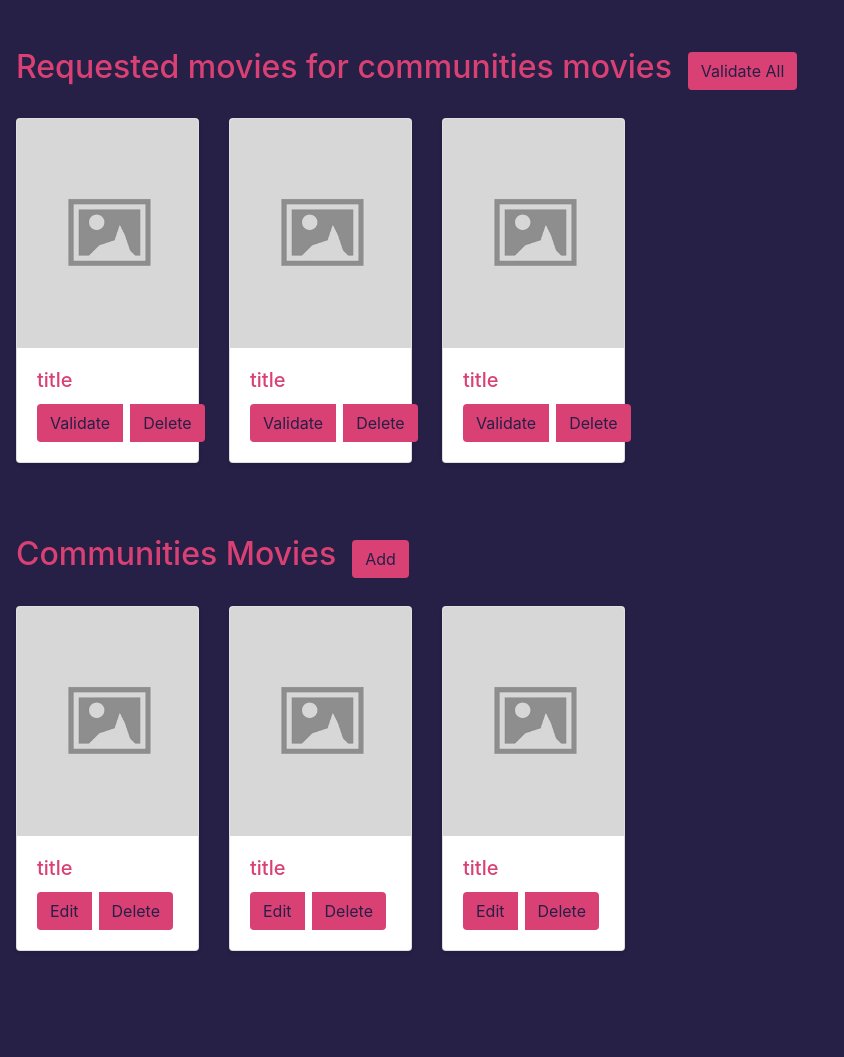
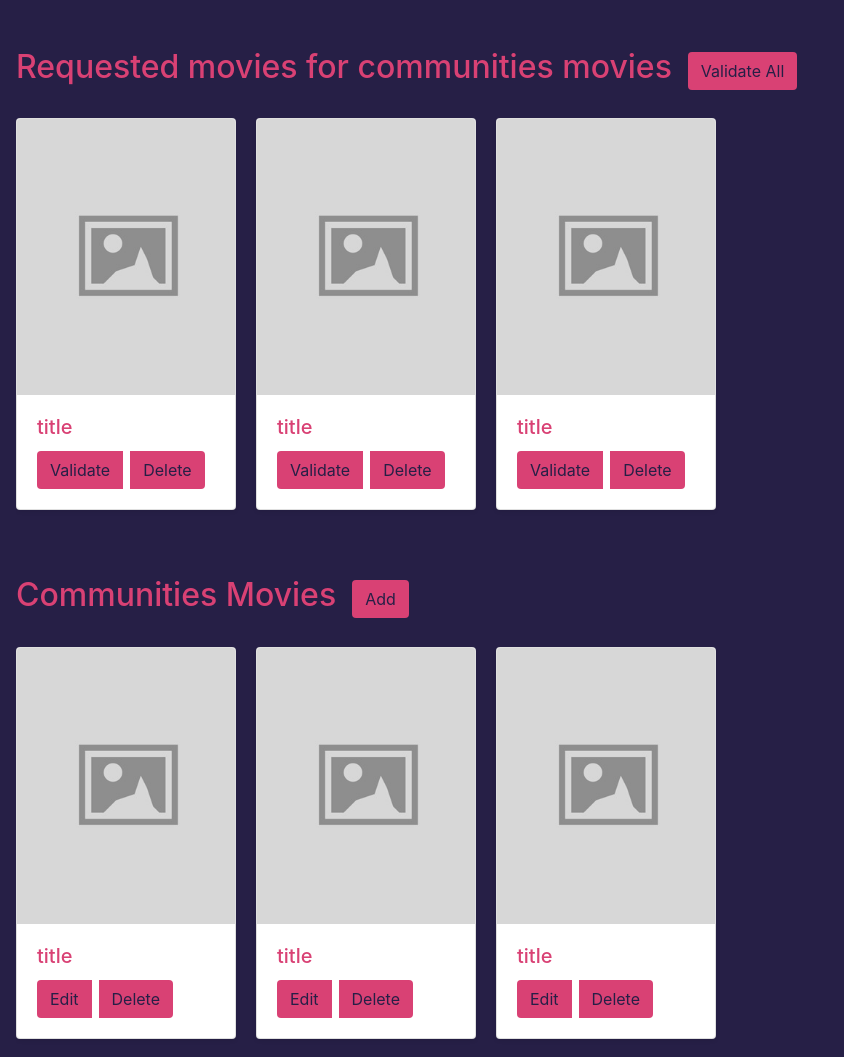
Before and after one commit to MakhairaTCM/IUT_S2_RottenBanana, a PHP site: page /pages/adminList.html in a window 1280 px wide. Shown: the part 74-1131 px from the top of the page, without its empty margins (0-844 px from the left). Before the commit the page ends 1025 px from the top, so only its background shows below. Run offline with PHP 8.4, Linux system fonts and the light colour scheme; some libraries are stand-ins or nearby versions.

Commit message:
responsiveAdminList

```diff
--- a/front/css/styleFrontTheo.css
+++ b/front/css/styleFrontTheo.css
@@ -33,34 +33,38 @@ td{
 }
 
 
-/* Common scrollbar style for all specified elements */
 #movie-posters::-webkit-scrollbar,
 #movie-posters-ranking::-webkit-scrollbar,
 #movie-posters-random::-webkit-scrollbar,
 #movie-posters-community::-webkit-scrollbar,
-.ligneFlex::-webkit-scrollbar {
+.ligneFlex::-webkit-scrollbar,
+.rowResponsiveAdmin::-webkit-scrollbar{
     height: 12px;
 }
 
-/* Common scrollbar thumb style for all specified elements */
+
 #movie-posters::-webkit-scrollbar-thumb,
 #movie-posters-ranking::-webkit-scrollbar-thumb,
 #movie-posters-random::-webkit-scrollbar-thumb,
 #movie-posters-community::-webkit-scrollbar-thumb,
-.ligneFlex::-webkit-scrollbar-thumb {
+.ligneFlex::-webkit-scrollbar-thumb,
+.rowResponsiveAdmin::-webkit-scrollbar {
     background: #888;
     border-radius: 6px;
 }
 
-/* Common scrollbar thumb hover style for all specified elements */
+
 #movie-posters::-webkit-scrollbar-thumb:hover,
 #movie-posters-ranking::-webkit-scrollbar-thumb:hover,
 #movie-posters-random::-webkit-scrollbar-thumb:hover,
 #movie-posters-community::-webkit-scrollbar-thumb:hover,
-.ligneFlex::-webkit-scrollbar-thumb:hover {
-    background: #555;
+.ligneFlex::-webkit-scrollbar-thumb:hover,
+.rowResponsiveAdmin::-webkit-scrollbar {
+    background: #D94174;
 }
-
+.rowResponsiveAdmin::-webkit-scrollbar {
+    background: #D94174;
+}
 
 
 #movie-posters {
@@ -231,3 +235,18 @@ td{
 .backdropFilterBr{
     backdrop-filter: brightness(0.6);
 }
+.fixedHeightWidthCard{
+    width: 220px;
+    height: 380px;
+    margin-right: 20px;
+    margin-bottom: 30px;
+
+
+}
+.rowResponsiveAdmin{
+    display: flex;
+    flex-wrap: nowrap;
+    overflow: hidden;
+    overflow-x: scroll;
+
+}
--- a/front/pages/adminList.html
+++ b/front/pages/adminList.html
@@ -65,8 +65,8 @@
                     </a>
                 </div>
 
-                <div class="row">
-                    <div class="col-6 col-sm-3 col-md-2  ">
+                <div class="rowResponsiveAdmin">
+                    <div class="fixedHeightWidthCard  ">
                         <div class="card mb-4 shadow-sm">
                             <img src="../assets/placeholder.jpg" class="card-img-top" alt="Film Poster">
                             <div class="card-body">
@@ -82,7 +82,7 @@
                             </div>
                         </div>
                     </div>
-                    <div class="col-6 col-sm-3 col-md-2  ">
+                    <div class="fixedHeightWidthCard  ">
                         <div class="card mb-4 shadow-sm">
                             <img src="../assets/placeholder.jpg" class="card-img-top" alt="Film Poster">
                             <div class="card-body">
@@ -98,7 +98,7 @@
                             </div>
                         </div>
                     </div>
-                    <div class=" col-6 col-sm-3 col-md-2 ">
+                    <div class=" fixedHeightWidthCard ">
                         <div class="card mb-4 shadow-sm">
                             <img src="../assets/placeholder.jpg" class="card-img-top" alt="Film Poster">
                             <div class="card-body">
@@ -126,8 +126,8 @@
                     </a>
                 </div>
 
-                <div class="row">
-                    <div class="col-6 col-sm-3 col-md-2  ">
+                <div class="rowResponsiveAdmin">
+                    <div class="fixedHeightWidthCard  ">
                         <div class="card mb-4 shadow-sm">
                             <img src="../assets/placeholder.jpg" class="card-img-top" alt="Film Poster">
                             <div class="card-body">
@@ -143,7 +143,7 @@
                             </div>
                         </div>
                     </div>
-                    <div class="col-6 col-sm-3 col-md-2  ">
+                    <div class="fixedHeightWidthCard ">
                         <div class="card mb-4 shadow-sm">
                             <img src="../assets/placeholder.jpg" class="card-img-top" alt="Film Poster">
                             <div class="card-body">
@@ -159,7 +159,7 @@
                             </div>
                         </div>
                     </div>
-                    <div class=" col-6 col-sm-3 col-md-2 ">
+                    <div class=" fixedHeightWidthCard ">
                         <div class="card mb-4 shadow-sm">
                             <img src="../assets/placeholder.jpg" class="card-img-top" alt="Film Poster">
                             <div class="card-body">
```
